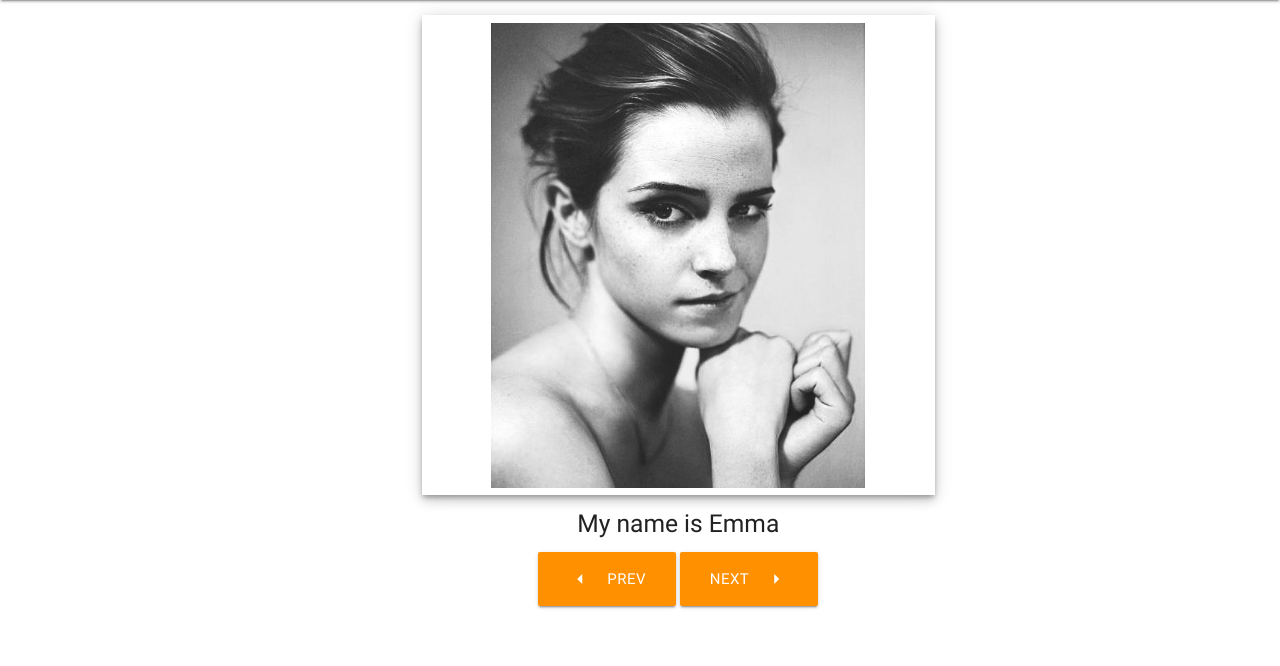
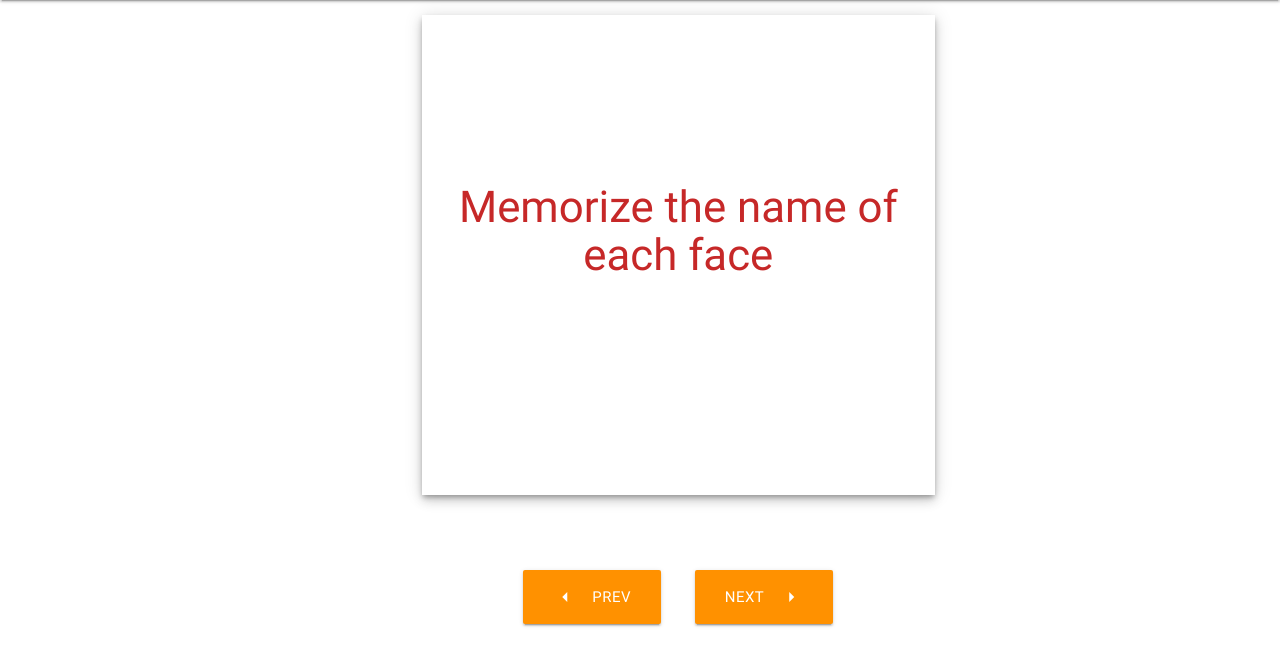
Before and after one commit to alexkantas/imageQuiz, a PHP site: page / in a window 1280 px wide. Shown: the part 64-730 px from the top of the page. Run offline with PHP 8.4, Linux system fonts and the light colour scheme; some libraries are stand-ins or nearby versions.

Commit message:
Complete memorize part of game

```diff
--- a/css/style.css
+++ b/css/style.css
@@ -15,10 +15,31 @@
   display: block;
 }
 
+.start-title{
+  margin-top: 20vh;
+}
+
+.end-title{
+  margin-top: 25vh;
+}
+
+.text-container{
+  margin-top: 1rem;
+  position: relative;
+  height: 3rem;
+}
+
 .text-area{
-  margin-top: 1rem;
+  left: 10%;
+  position: absolute;
 }
 
 .buttons-area{
   margin-top: 1rem;
 }
+
+@media screen and (min-width:23rem){
+  .buttons-area{
+  letter-spacing: 2rem;
+  }
+}
--- a/index.html
+++ b/index.html
@@ -21,7 +21,7 @@
 				<li><a href="#">Log Out</a></li>
 			</ul>
 			<ul id="nav-mobile" class="side-nav">
-				<li><a href="#">Navbar Link</a></li>
+				<li><a href="#">Profile</a></li>
 				<li><a href="#">Log Out</a></li>
 			</ul>
 			<a href="#" data-activates="nav-mobile" class="button-collapse"><i class="material-icons">menu</i></a>
@@ -33,14 +33,26 @@
 			<div class="col s12 m7 offset-m3">
 
 				<div class="image-container z-depth-3">
-					<img id="image" class="image-area" src="images/emma.jpg">
+
+					<div id="start" class="start-title center-align">
+						<h3 id="start-title" class="red-text text-darken-3">Memorize the name of each face</h3>
+					</div>
+
+						<div id="end" class="end-title center-align" style="display:none">
+							<button id="start-button" class="pulse red darken-3 waves-effect waves-light btn-large">Start the Game !</button>
+						</div>
+
+						<img id="image" class="image-area">
+					</div>
+
+					<div class="text-container">
+						<h5 id="text" class="text-area" style="display:none">My name is <span id="name"></span></h5>
 					</div>
 
 					<div class="center-align">
-					<h5 id="text" class="text-area">My name is Emma</h5>
 						<div class="buttons-area">
-						<button class="orange accent-3 waves-effect waves-light btn-large"><i class="material-icons left">arrow_left</i>Prev</button>
-						<button class="orange accent-3 waves-effect waves-light btn-large"><i class="material-icons right">arrow_right</i>Next</button>
+							<button id="previous" class="orange accent-3 waves-effect waves-light btn-large"><i class="material-icons left">arrow_left</i>Prev</button>
+							<button id="next" class="orange accent-3 waves-effect waves-light btn-large"><i class="material-icons right">arrow_right</i>Next</button>
 						</div>
 					</div>
 
--- a/js/main.js
+++ b/js/main.js
@@ -1,15 +1,65 @@
-		var i = 0, images = ["images/emma.jpg",
-			"images/albert.jpg",
-			"images/portrait.jpg"];
+var quizData = [
+  { id: 0,
+    image: "images/emma.jpg",
+    name: "Emma"},
+  { id: 1,
+    image: "images/albert.jpg",
+    name: "Albert" },
+  { id: 3,
+    image: "images/portrait.jpg",
+    name: "Natalie"}
+];
+var index = -1;
+var $start = $('#start');
+var $end = $('#end');
+var $image = $('#image');
+var $text = $('#text');
+var $name = $('#name');
+var $prev = $('#previous');
+var $next = $('#next');
 
-		function mySlide(param) {
-			if (param === 'next') {
-				i++;
-				if (i === images.length) { i = images.length - 1; }
-			} else {
-				i--;
-				if (i < 0) { i = 0; }
-			}
+function update(){
+  if(index===-1){
+    $start.show();
+    $text.hide();
+    load('','');
+    return;
+  }
+  if(index===0){
+    $start.hide();
+    $text.show();
+  }
+  if(index===quizData.length-1){
+    $end.hide();
+    $text.show();
+  }
+  if(index===quizData.length){
+    $end.show();
+    $text.hide();
+    load('','');
+    return;
+  }
+  load(quizData[index].image,quizData[index].name);
+}
 
-			document.getElementById('slide').src = images[i];
-		}
+function load(image,name){
+  $image.attr('src',image);
+  $name.text(name);
+}
+
+$next.click(function(){
+  console.log(index);
+  if(index===quizData.length){
+    return;
+  }
+  index++;
+  update();
+});
+
+$prev.click(function(){
+  if(index===-1){
+    return;
+  }
+  index--;
+  update();
+});
```
Lines whose indentation alone changed are shown as unchanged.
